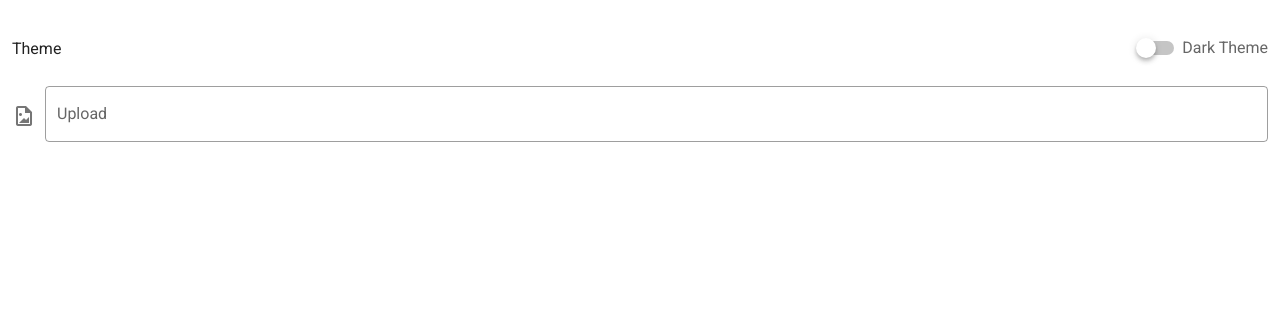
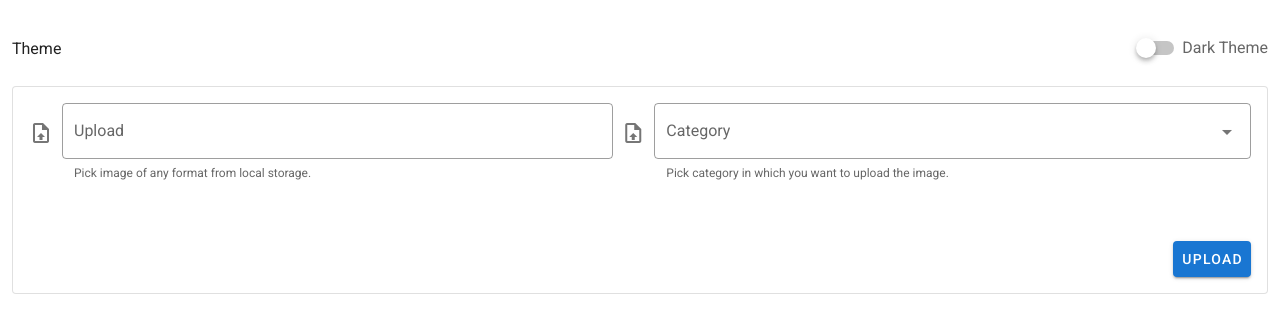
Before and after one commit to AKAspanion/lens-n-light, a Vue app: page /#/upload in a window 1280 px wide. Shown: the top 332 px of the page. Built offline with nearby package versions, Linux system fonts and the light colour scheme; grey boxes are pictures that could not be loaded.

Commit message:
photouploader component  set

```diff
--- a/src/App.vue
+++ b/src/App.vue
@@ -1,6 +1,7 @@
 <template>
     <div id="app">
-        <v-app id="inspire" :dark="themeModel">
+        <v-app id="ankit" :dark="themeModel">
+            <v-progress-linear indeterminate :active="topLoader"></v-progress-linear>
             <v-container fluid grid-list-md>
                 <v-layout align-center>
                     <v-flex>Theme</v-flex>
@@ -31,6 +32,11 @@ export default {
             set(val) {
                 this.$vuetify.theme.dark = val;
             }
+        },
+        topLoader: {
+            get() {
+                return this.$store.getters.topLoader;
+            }
         }
     }
 };
--- /dev/null
+++ b/src/assets/style.css
@@ -0,0 +1,47 @@
+.card-shimmer {
+    width: 100%;
+    height: 500px;
+}
+
+.profile-pic-shimmer {
+    height: 65px;
+    width: 65px;
+    border-radius: 50%;
+}
+
+.comment-shimmer {
+    height: 10px;
+    background: #777;
+    margin-top: 20px;
+}
+
+.theme--light .animate {
+    animation: shimmer 2s infinite linear;
+    background: linear-gradient(to right, #eff1f3 4%, #e2e2e2 25%, #eff1f3 36%);
+    background-size: 1000px 100%;
+}
+
+.theme--dark .animate {
+    animation: shimmer 2s infinite linear;
+    background: linear-gradient(to right,
+            #424242 4%,
+            #4b4b4b 25%,
+            #424242 36%);
+    background-size: 1000px 100%;
+}
+
+@keyframes fullView {
+    100% {
+        width: 100%;
+    }
+}
+
+@keyframes shimmer {
+    0% {
+        background-position: -1000px 0;
+    }
+
+    100% {
+        background-position: 1000px 0;
+    }
+}
--- a/src/components/PhotoUploader.vue
+++ b/src/components/PhotoUploader.vue
@@ -1,27 +1,112 @@
 <template>
     <div>
+        <v-card flat outlined>
+            <v-card-text>
+                <v-layout row wrap>
+                    <v-flex>
                         <v-file-input
                             outlined
-            v-model="imageUrl"
                             label="Upload"
-            prepend-icon="mdi-file-image-outline"
-            placeholder="Select photos for upload"
+                            :disabled="uploading"
+                            persistent-hint
+                            prepend-icon="mdi-file-upload-outline"
+                            placeholder="Pick photo for upload"
+                            hint="Pick image of any format from local storage."
                             accept="image/*"
+                            :clearable="false"
+                            @change="onFilePick"
                         ></v-file-input>
-        <v-img :src="imageUrl"></v-img>
+                    </v-flex>
+                    <v-flex>
+                        <v-select
+                            outlined
+                            :disabled="uploading"
+                            label="Category"
+                            persistent-hint
+                            prepend-icon="mdi-file-upload-outline"
+                            placeholder="Select catogry"
+                            hint="Pick category in which you want to upload the image."
+                        ></v-select>
+                    </v-flex>
+                </v-layout>
+                <template v-if="loading">
+                    <div class="card-shimmer animate"></div>
+                </template>
+                <div class="pt-4">
+                    <v-img
+                        v-show="!loading"
+                        :src="imageUrl || ''"
+                        lazy-src="hey"
+                        placeholder="hey"
+                        max-height="500"
+                        :contain="true"
+                        @load="onImageLoad"
+                    ></v-img>
+                </div>
+            </v-card-text>
+            <v-card-actions class="pa-4">
+                <v-spacer></v-spacer>
+                <v-btn color="primary" @click="uploadPhoto" :loading="uploading">Upload</v-btn>
+            </v-card-actions>
+        </v-card>
     </div>
 </template>
 
 <script>
+import { setTimeout } from "timers";
+import { uploadFile, getURL } from "../firebase";
 export default {
-    data(){
-        return{
-            imageUrl: null
+    data() {
+        return {
+            imageUrl: null,
+            image: null,
+            loading: false,
+            uploading: false
+        };
+    },
+    methods: {
+        onFilePick(event) {
+            if ((this.image ? this.image.size : "") === (event.size || {}))
+                return;
+            if (event) {
+                this.loading = true;
+                const file = event;
+                const fileReader = new FileReader();
+                fileReader.addEventListener("load", () => {
+                    this.imageUrl = fileReader.result;
+                });
+                fileReader.readAsDataURL(file);
+                this.image = file;
+            } else {
+                this.image = null;
+                this.imageUrl = null;
             }
         },
-    watch: {
-        imageUrl(val){
-            console.log(val)
+        onImageLoad(val) {
+            setTimeout(() => {
+                this.loading = false;
+            }, 500);
+        },
+        uploadPhoto() {
+            if (this.image !== null) {
+                this.uploading = true;
+                this.$store.commit("setTopLoader", this.uploading);
+                uploadFile(this.image)
+                    .then(data => {
+                        console.log(data.state);
+                        return getURL(data.metadata.fullPath.toString());
+                    })
+                    .then(url => {
+                        console.log(url);
+                    })
+                    .catch(err => {
+                        console.log(err);
+                    })
+                    .then(() => {
+                        this.uploading = false;
+                        this.$store.dispatch("setTopLoader", this.uploading);
+                    });
+            }
         }
     }
 };
--- a/src/firebase/index.js
+++ b/src/firebase/index.js
@@ -5,7 +5,7 @@ var firebaseConfig = {
     authDomain: 'lens-n-light.firebaseapp.com',
     databaseURL: 'https://lens-n-light.firebaseio.com',
     projectId: 'lens-n-light',
-    storageBucket: 'lens-n-light.appspot.com',
+    storageBucket: 'gs://lens-n-light.appspot.com',
     messagingSenderId: '623142729883',
     appId: '1:623142729883:web:9b73126a0be9f357'
 };
@@ -13,3 +13,16 @@ var firebaseConfig = {
 export const initializeFirebase = () => {
     firebase.initializeApp(firebaseConfig);
 }
+export const uploadFile = (file) => {
+    const fileName = file.name;
+    const extension = fileName.slice(fileName.lastIndexOf("."));
+    return firebase
+        .storage()
+        .ref("photos/" + "abcf" + extension)
+        .put(file);
+}
+
+export const getURL = (fileName) => {
+    let storageRef = firebase.storage().ref();
+    return storageRef.child(fileName).getDownloadURL();
+}
--- a/src/main.js
+++ b/src/main.js
@@ -8,6 +8,8 @@ import {
 } from './firebase'
 
 import App from './App.vue'
+
+import "./assets/style.css";
 
 Vue.config.productionTip = false
 
--- a/src/store/index.js
+++ b/src/store/index.js
@@ -5,21 +5,44 @@ Vue.use(Vuex)
 
 export default new Vuex.Store({
     state: {
-        darkTheme: false
+        darkTheme: false,
+        topLoader: false,
+        images: []
     },
     mutations: {
-        toggleTheme(state, payload){
+        toggleTheme(state, payload) {
             state.darkTheme = payload;
+        },
+        uploadPhoto(state, payload) {
+            state.images.push(payload);
+        },
+        setTopLoader(state, payload) {
+            state.topLoader = payload;
         }
     },
     actions: {
-        toggleTheme({commit}, payload){
+        toggleTheme({
+            commit
+        }, payload) {
             commit('toggleTheme', payload)
+        },
+        uploadPhoto({
+            commit
+        }, payload) {
+            commit('uploadPhoto', payload)
+        },
+        setTopLoader({
+            commit
+        }, payload) {
+            commit('setTopLoader', payload)
         }
     },
     getters: {
-        loadTheme(state){
+        loadTheme(state) {
             return state.darkTheme
+        },
+        topLoader(state) {
+            return state.topLoader
         }
     }
 })
```
Lines whose indentation alone changed are shown as unchanged.
